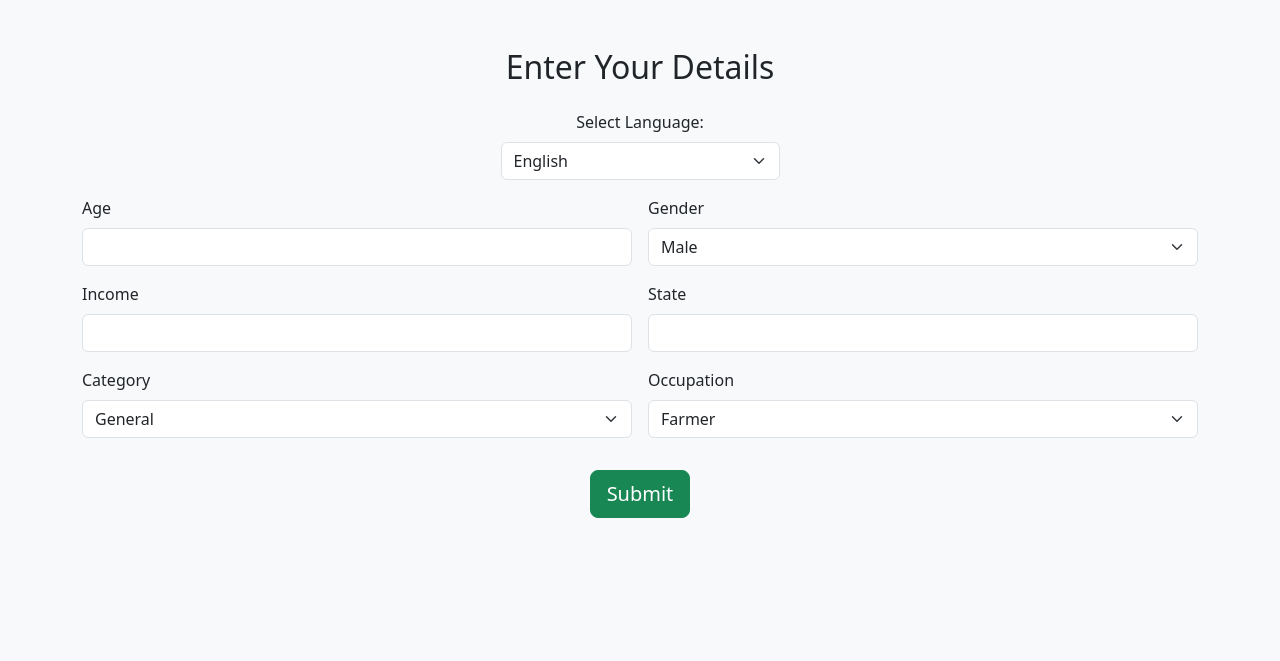
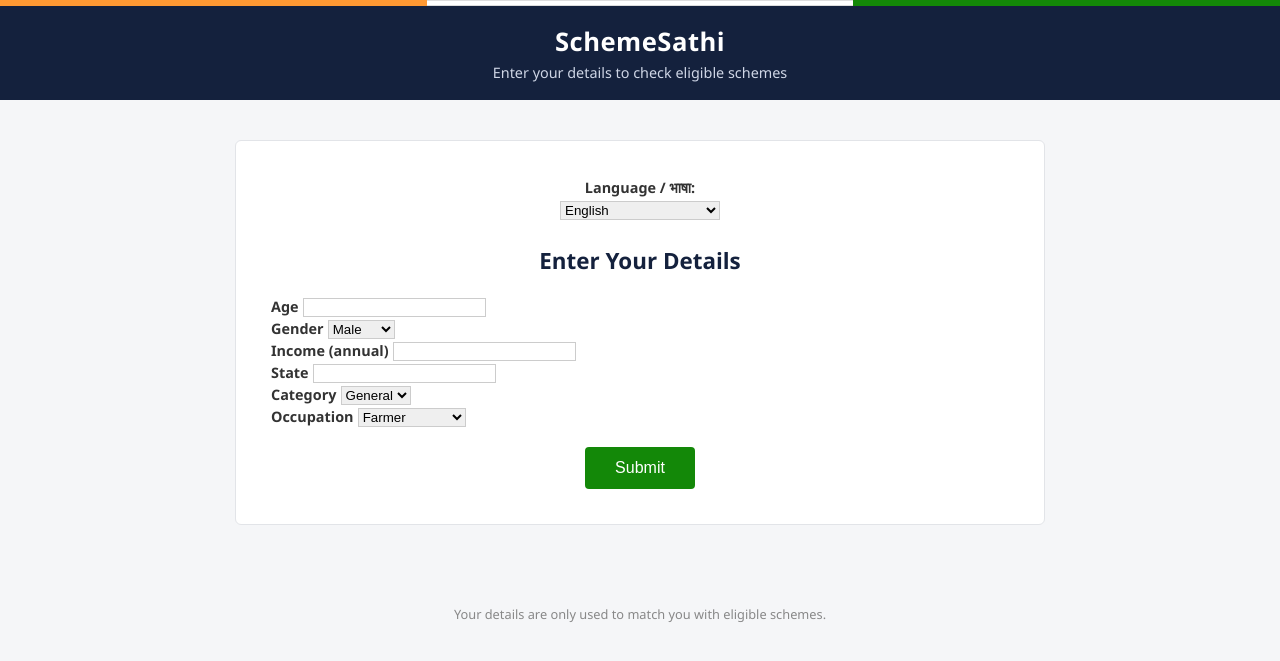
Before and after one commit to Grecia1225/Savishkar_Hackathon, a Flask app: page /profile in a window 1280 px wide. Shown: the top 661 px of the page. Run offline with Flask 3, Linux system fonts and the light colour scheme.

Commit message:
Redesign UI with tricolor theme and fix language bug

```diff
--- /dev/null
+++ b/scheme_sathi/static/style.css
@@ -0,0 +1,212 @@
+/* SchemeSathi - shared styles */
+
+:root {
+  --saffron: #FF9933;
+  --white: #FFFFFF;
+  --india-green: #138808;
+  --navy: #14213D;
+  --text-dark: #1c1c1c;
+  --bg-light: #f5f6f8;
+  --border-light: #e2e4e8;
+}
+
+* {
+  box-sizing: border-box;
+}
+
+body {
+  font-family: 'Segoe UI', Arial, sans-serif;
+  background: var(--bg-light);
+  color: var(--text-dark);
+  margin: 0;
+  padding: 0;
+}
+
+/* tricolor strip at the very top of every page */
+.tricolor-strip {
+  height: 6px;
+  width: 100%;
+  display: flex;
+}
+.tricolor-strip div {
+  flex: 1;
+}
+.tricolor-strip .saffron { background: var(--saffron); }
+.tricolor-strip .white { background: var(--white); border-top: 1px solid #ddd; border-bottom: 1px solid #ddd; }
+.tricolor-strip .green { background: var(--india-green); }
+
+/* top navy header bar */
+.site-header {
+  background: var(--navy);
+  color: var(--white);
+  padding: 18px 20px;
+  text-align: center;
+}
+.site-header h1 {
+  margin: 0;
+  font-size: 1.6rem;
+  font-weight: 600;
+  letter-spacing: 0.5px;
+}
+.site-header p {
+  margin: 4px 0 0;
+  font-size: 0.9rem;
+  color: #cfd6e6;
+}
+
+.page-wrap {
+  max-width: 850px;
+  margin: 0 auto;
+  padding: 40px 20px 60px;
+}
+
+/* home page */
+.hero {
+  background: var(--white);
+  border: 1px solid var(--border-light);
+  border-radius: 6px;
+  padding: 50px 30px;
+  text-align: center;
+}
+.hero h2 {
+  margin-top: 0;
+  font-size: 1.8rem;
+  color: var(--navy);
+}
+.hero p {
+  color: #555;
+  font-size: 1.05rem;
+  margin-bottom: 30px;
+}
+
+.btn-primary-custom {
+  background: var(--india-green);
+  color: var(--white);
+  border: none;
+  padding: 12px 30px;
+  font-size: 1rem;
+  border-radius: 4px;
+  text-decoration: none;
+  display: inline-block;
+  cursor: pointer;
+}
+.btn-primary-custom:hover {
+  background: #0f6b06;
+  color: var(--white);
+}
+
+/* form card */
+.form-card {
+  background: var(--white);
+  border: 1px solid var(--border-light);
+  border-radius: 6px;
+  padding: 35px;
+}
+.form-card h2 {
+  color: var(--navy);
+  margin-top: 0;
+  text-align: center;
+  font-size: 1.4rem;
+}
+
+.lang-row {
+  text-align: center;
+  margin-bottom: 25px;
+}
+.lang-row select {
+  width: auto;
+  min-width: 160px;
+  display: inline-block;
+}
+
+label {
+  font-weight: 600;
+  font-size: 0.9rem;
+  color: #333;
+}
+
+.form-control, .form-select {
+  border: 1px solid #ccc;
+}
+.form-control:focus, .form-select:focus {
+  border-color: var(--india-green);
+  box-shadow: none;
+}
+
+.submit-row {
+  text-align: center;
+  margin-top: 20px;
+}
+
+/* results page */
+.results-title {
+  color: var(--navy);
+  text-align: center;
+  margin-bottom: 30px;
+}
+
+.scheme-card {
+  background: var(--white);
+  border: 1px solid var(--border-light);
+  border-left: 4px solid var(--saffron);
+  padding: 20px;
+  margin-bottom: 15px;
+  border-radius: 4px;
+}
+.scheme-title {
+  font-size: 1.15rem;
+  font-weight: 600;
+  color: var(--navy);
+  margin-bottom: 6px;
+}
+.scheme-benefit {
+  color: #444;
+  margin-bottom: 12px;
+}
+.apply-btn {
+  background: var(--india-green);
+  color: var(--white);
+  border: none;
+  padding: 8px 18px;
+  border-radius: 4px;
+  text-decoration: none;
+  font-size: 0.9rem;
+  display: inline-block;
+}
+.apply-btn:hover {
+  background: #0f6b06;
+  color: var(--white);
+}
+
+.no-schemes {
+  text-align: center;
+  font-size: 1.05rem;
+  color: #a13a2f;
+  background: #fdf1ef;
+  border: 1px solid #f3d3cd;
+  padding: 20px;
+  border-radius: 6px;
+  margin-top: 20px;
+}
+
+.back-btn {
+  display: inline-block;
+  margin-top: 25px;
+  padding: 8px 20px;
+  background: #6c757d;
+  color: var(--white);
+  border-radius: 4px;
+  text-decoration: none;
+  font-size: 0.9rem;
+}
+.back-btn:hover {
+  background: #5a6169;
+  color: var(--white);
+}
+
+footer.site-footer {
+  text-align: center;
+  color: #888;
+  font-size: 0.8rem;
+  padding: 20px;
+}
--- a/scheme_sathi/templates/profile.html
+++ b/scheme_sathi/templates/profile.html
@@ -1,94 +1,106 @@
 <!DOCTYPE html>
-<html>
+<html lang="en">
 <head>
-    <title>SchemeSathi - Profile</title>
-    <link href="https://cdn.jsdelivr.net/npm/bootstrap@5.3.2/dist/css/bootstrap.min.css" rel="stylesheet">
-    <style>
-        body { background: #f8f9fa; }
-    </style>
+    <meta charset="UTF-8">
+    <title>SchemeSathi - Your Details</title>
+    <link href="{{ url_for('static', filename='style.css') }}" rel="stylesheet">
 </head>
 <body>
-<div class="container mt-5">
-    <h2 class="mb-4 text-center" data-en="Enter Your Details" data-hi="अपनी जानकारी दर्ज करें">Enter Your Details</h2>
 
-    <!-- Language selection -->
-    <div class="col-12 text-center mb-3">
-        <label class="form-label" data-en="Select Language" data-hi="भाषा चुनें">Select Language:</label>
-        <select id="languageSelect" class="form-select w-25 mx-auto">
+    <div class="tricolor-strip">
+        <div class="saffron"></div>
+        <div class="white"></div>
+        <div class="green"></div>
+    </div>
+
+    <div class="site-header">
+        <h1>SchemeSathi</h1>
+        <p>Enter your details to check eligible schemes</p>
+    </div>
+
+    <div class="page-wrap">
+        <div class="form-card">
+
+            <div class="lang-row">
+                <label for="languageSelect">Language / भाषा:</label><br>
+                <select id="languageSelect" class="form-select">
                     <option value="en">English</option>
                     <option value="hi">हिंदी</option>
                 </select>
             </div>
 
-    <form method="POST" class="row g-3">
+            <h2 data-en="Enter Your Details" data-hi="अपनी जानकारी दर्ज करें">Enter Your Details</h2>
+
+            <form method="POST" class="row g-3 mt-2">
                 <div class="col-md-6">
-            <label class="form-label" data-en="Age" data-hi="उम्र">Age</label>
+                    <label data-en="Age" data-hi="उम्र">Age</label>
                     <input name="age" type="number" class="form-control" required>
                 </div>
 
                 <div class="col-md-6">
-            <label class="form-label" data-en="Gender" data-hi="लिंग">Gender</label>
+                    <label data-en="Gender" data-hi="लिंग">Gender</label>
                     <select name="gender" class="form-select" required>
-                <option data-en="Male" data-hi="पुरुष">Male</option>
-                <option data-en="Female" data-hi="महिला">Female</option>
-                <option data-en="Other" data-hi="अन्य">Other</option>
+                        <option value="Male" data-en="Male" data-hi="पुरुष">Male</option>
+                        <option value="Female" data-en="Female" data-hi="महिला">Female</option>
+                        <option value="Other" data-en="Other" data-hi="अन्य">Other</option>
                     </select>
                 </div>
 
                 <div class="col-md-6">
-            <label class="form-label" data-en="Income" data-hi="आय">Income</label>
+                    <label data-en="Income (annual)" data-hi="वार्षिक आय">Income (annual)</label>
                     <input name="income" type="number" class="form-control" required>
                 </div>
 
                 <div class="col-md-6">
-            <label class="form-label" data-en="State" data-hi="राज्य">State</label>
+                    <label data-en="State" data-hi="राज्य">State</label>
                     <input name="state" class="form-control" required>
                 </div>
 
                 <div class="col-md-6">
-            <label class="form-label" data-en="Category" data-hi="श्रेणी">Category</label>
+                    <label data-en="Category" data-hi="श्रेणी">Category</label>
                     <select name="category" class="form-select" required>
-                <option data-en="General" data-hi="सामान्य">General</option>
-                <option data-en="OBC" data-hi="अनुसूचित जाति/अन्य पिछड़ा वर्ग">OBC</option>
-                <option data-en="SC" data-hi="अनुसूचित जाति">SC</option>
-                <option data-en="ST" data-hi="अनुसूचित जनजाति">ST</option>
-                <option data-en="EWS" data-hi="आर्थिक रूप से कमजोर वर्ग">EWS</option>
+                        <option value="General" data-en="General" data-hi="सामान्य">General</option>
+                        <option value="OBC" data-en="OBC" data-hi="अन्य पिछड़ा वर्ग">OBC</option>
+                        <option value="SC" data-en="SC" data-hi="अनुसूचित जाति">SC</option>
+                        <option value="ST" data-en="ST" data-hi="अनुसूचित जनजाति">ST</option>
+                        <option value="EWS" data-en="EWS" data-hi="आर्थिक रूप से कमजोर वर्ग">EWS</option>
                     </select>
                 </div>
 
                 <div class="col-md-6">
-            <label class="form-label" data-en="Occupation" data-hi="व्यवसाय">Occupation</label>
+                    <label data-en="Occupation" data-hi="व्यवसाय">Occupation</label>
                     <select name="occupation" class="form-select" required>
-                <option data-en="Farmer" data-hi="किसान">Farmer</option>
-                <option data-en="Student" data-hi="छात्र">Student</option>
-                <option data-en="Unemployed" data-hi="बेरोज़गार">Unemployed</option>
-                <option data-en="Self-employed" data-hi="स्व-रोज़गार">Self-employed</option>
-                <option data-en="Senior Citizen" data-hi="वरिष्ठ नागरिक">Senior Citizen</option>
-                <option data-en="Homemaker" data-hi="गृहिणी">Homemaker</option>
+                        <option value="Farmer" data-en="Farmer" data-hi="किसान">Farmer</option>
+                        <option value="Student" data-en="Student" data-hi="छात्र">Student</option>
+                        <option value="Unemployed" data-en="Unemployed" data-hi="बेरोज़गार">Unemployed</option>
+                        <option value="Self-employed" data-en="Self-employed" data-hi="स्व-रोज़गार">Self-employed</option>
+                        <option value="Senior Citizen" data-en="Senior Citizen" data-hi="वरिष्ठ नागरिक">Senior Citizen</option>
+                        <option value="Homemaker" data-en="Homemaker" data-hi="गृहिणी">Homemaker</option>
                     </select>
                 </div>
 
-        <div class="col-12 text-center">
-            <button type="submit" class="btn btn-success btn-lg mt-3" data-en="Submit" data-hi="जमा करें">Submit</button>
+                <div class="col-12 submit-row">
+                    <button type="submit" class="btn-primary-custom" data-en="Submit" data-hi="जमा करें">Submit</button>
                 </div>
             </form>
+
+        </div>
     </div>
 
+    <footer class="site-footer">
+        Your details are only used to match you with eligible schemes.
+    </footer>
+
 <script>
+    // switches visible labels/options between English and Hindi
+    // note: option "value" attributes stay fixed in English so the
+    // backend always receives consistent data regardless of language
     const languageSelect = document.getElementById('languageSelect');
 
-    languageSelect.addEventListener('change', function() {
+    languageSelect.addEventListener('change', function () {
         const lang = this.value;
-
-        // Update all elements with data-en / data-hi attributes
         document.querySelectorAll('[data-en]').forEach(el => {
-            if(el.tagName === 'OPTION') {
-                // For select options
             el.innerText = el.getAttribute('data-' + lang);
-            } else {
-                // For labels, headings, buttons
-                el.innerText = el.getAttribute('data-' + lang);
-            }
         });
     });
 </script>
```
Also changed, not shown: scheme_sathi/templates/home.html (+28 -8 lines), scheme_sathi/templates/results.html (+37 -30 lines). Lines whose indentation alone changed are shown as unchanged.
